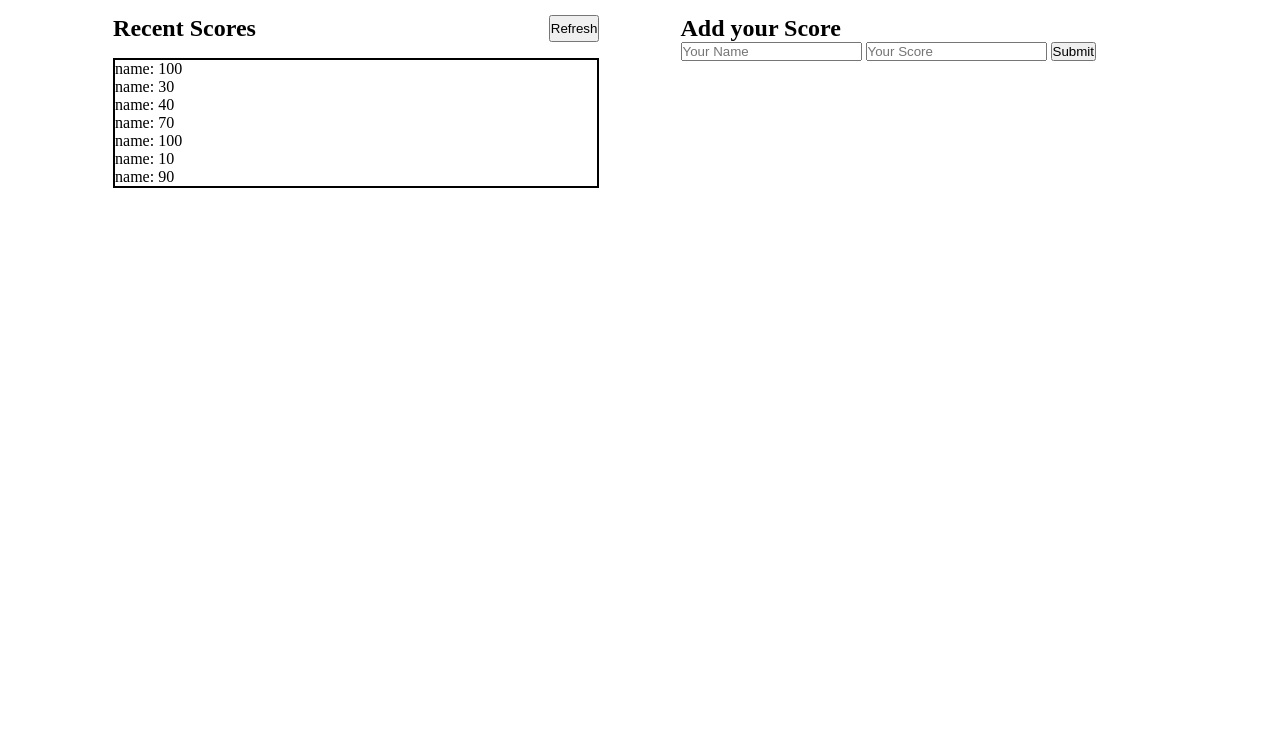
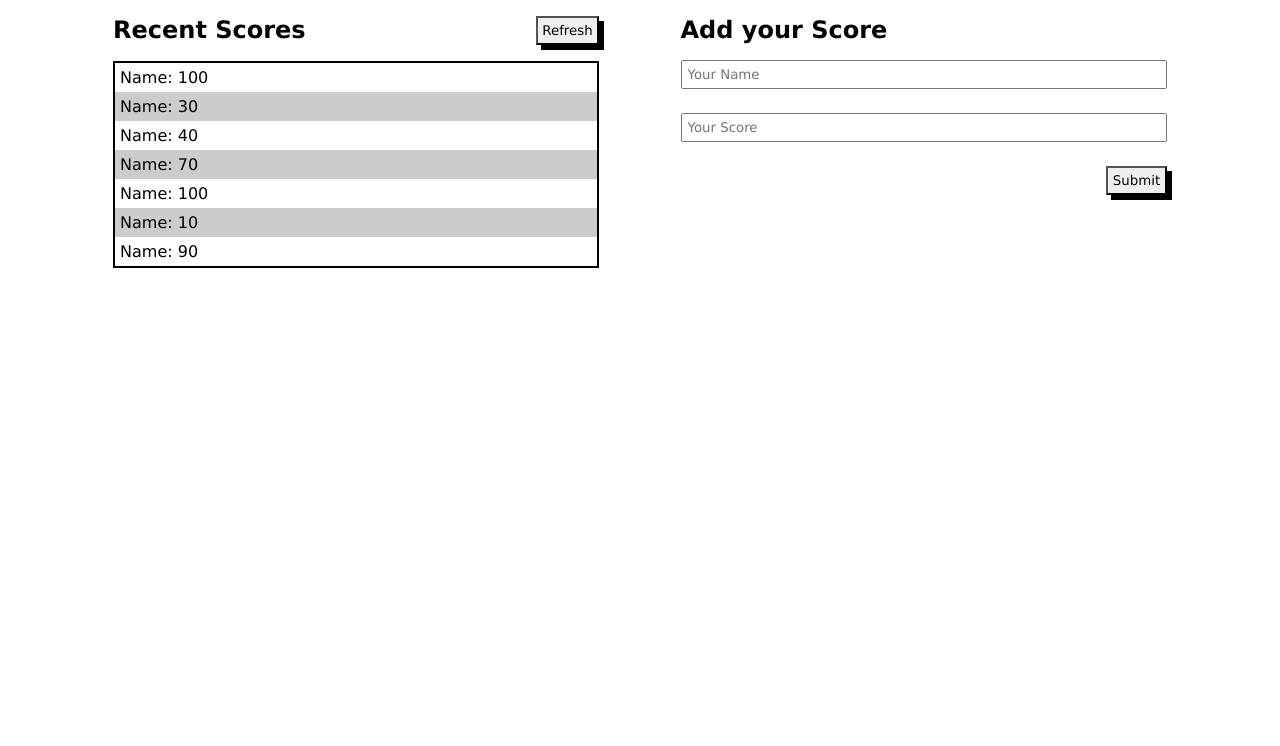
Before and after one commit to ulisesedu7/Leaderboard-Project, a website built with webpack: page src/index.html in a window 1280 px wide. Shown: the part 54-800 px from the top of the page. Built offline with nearby package versions, Linux system fonts and the light colour scheme.

Commit message:
Finish Main Styles

```diff
--- a/src/index.html
+++ b/src/index.html
@@ -23,13 +23,13 @@
       <!-- Part inserted with JS but now is just the template -->
 
       <div id="scores-table">
-        <p class="score-name">name: 100</p>
-        <p class="score-name">name: 30</p>
-        <p class="score-name">name: 40</p>
-        <p class="score-name">name: 70</p>
-        <p class="score-name">name: 100</p>
-        <p class="score-name">name: 10</p>
-        <p class="score-name">name: 90</p>
+        <p class="score-name">Name: 100</p>
+        <p class="score-name">Name: 30</p>
+        <p class="score-name">Name: 40</p>
+        <p class="score-name">Name: 70</p>
+        <p class="score-name">Name: 100</p>
+        <p class="score-name">Name: 10</p>
+        <p class="score-name">Name: 90</p>
       </div>
     </section>
 
@@ -40,7 +40,10 @@
         <input id="name-input" type="text" placeholder="Your Name">
         <input id="score-input" type="number" placeholder="Your Score">
 
-        <button type="submit" class="btn-type" id="submit-btn">Submit</button>
+        <div class="btn-holder">
+          <button type="submit" class="btn-type" id="submit-btn">Submit</button>
+        </div>
+
       </form>
     </section>
   </main>
--- a/src/style.css
+++ b/src/style.css
@@ -1,6 +1,7 @@
 * {
   padding: 0;
   margin: 0;
+  font-family: 'Lucida Sans', 'Lucida Sans Regular', sans-serif;
 }
 
 #main-container {
@@ -18,11 +19,54 @@
   justify-content: space-between;
 }
 
+.btn-type {
+  padding: 0.3rem;
+  appearance: none;
+  box-shadow: 5px 5px black;
+  transition-duration: 0.1s;
+}
+
+.btn-type:hover {
+  transform: translate(5px, 5px);
+  box-shadow: none;
+}
+
+.btn-type:active {
+  transform: translate(5px, 5px);
+  box-shadow: none;
+  background-color: rgb(156, 147, 147);
+}
+
+
 #scores-table {
   border: 2px solid black;
   margin-top: 1rem;
 }
 
+.score-name {
+  background-color: #fff;
+  padding: 5px;
+}
+
+.score-name:nth-child(2n) {
+  background-color: #ccc;
+}
+
 #add-form-section {
   width: 40%;
 }
+
+#add-score {
+  display: flex;
+  flex-direction: column;
+  margin-top: 1rem;
+  gap: 1.5rem;
+}
+
+#add-score input {
+  padding: 5px;
+}
+
+.btn-holder {
+  align-self: flex-end;
+}
```
Also changed, not shown: dist/index.html, dist/main.js.
